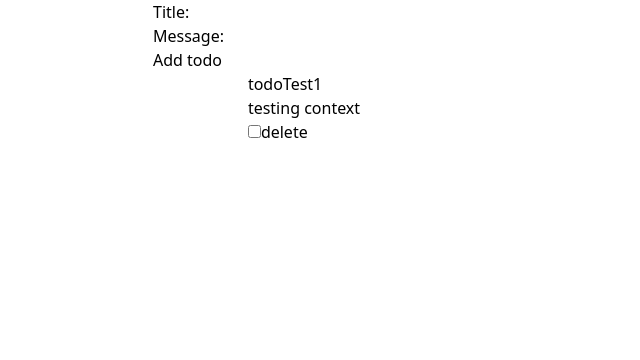
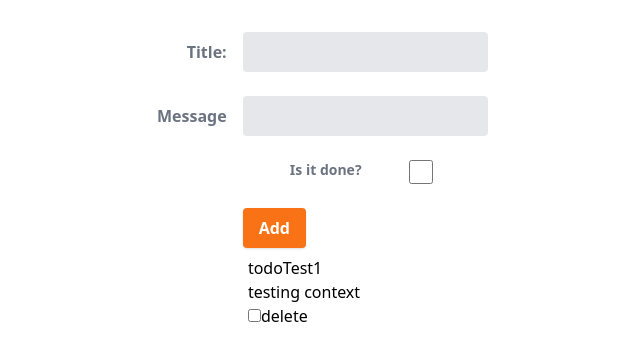
Before and after one commit to Siravian-index/todo-react-ts, a React (Vite) app: page / in a window 1280 px wide. Shown: the top 360 px of the page, without its empty margins (336-976 px from the left). Built offline with nearby package versions, Linux system fonts and the light colour scheme.

Commit message:
ADD---styles to the form

```diff
--- a/src/components/TodoForm.tsx
+++ b/src/components/TodoForm.tsx
@@ -4,37 +4,85 @@ import { nanoid } from 'nanoid'
 import { useTodoState } from '../stateManagement/ContextProvider'
 import { todo, todoAction } from '../stateManagement/reducer'
 
-type userInputType = { title: string; message: string }
+type userInputType = { title: string; message: string; isDone: boolean }
 
 const TodoForm: React.FC = () => {
-  const [{ title, message }, setUserInput] = React.useState<userInputType>({ title: '', message: '' })
+  const [{ title, message, isDone }, setUserInput] = React.useState<userInputType>({
+    title: '',
+    message: '',
+    isDone: false,
+  })
   const { dispatch } = useTodoState()
+
+  const handleCheck = () => {
+    setUserInput({ title, message, isDone: !isDone })
+  }
 
   const onSubmit = (e: React.FormEvent<HTMLFormElement>) => {
     e.preventDefault()
     if (title && message) {
-      const todo: todo = { title, message, isDone: false, id: nanoid() }
+      const todo: todo = { title, message, isDone, id: nanoid() }
       dispatch({ type: todoAction.ADD, payload: todo })
-      setUserInput({ title: '', message: '' })
+      setUserInput({ title: '', message: '', isDone: false })
     }
   }
 
   return (
-    <form onSubmit={(e) => onSubmit(e)}>
-      <div>
-        <label>
-          Title:
-          <input value={title} onChange={(e) => setUserInput({ message, title: e.target.value })} type='text' />
+    <form className='w-full max-w-sm p-2 md:mt-6' onSubmit={(e) => onSubmit(e)}>
+      <div className='md:flex md:items-center mb-6'>
+        <div className='md:w-1/3'>
+          <label className='block text-gray-500 font-bold md:text-right mb-1 md:mb-0 pr-4' htmlFor='inline-full-name'>
+            Title:
+          </label>
+        </div>
+        <div className='md:w-2/3'>
+          <input
+            className='bg-gray-200 appearance-none border-2 border-gray-200 rounded w-full py-2 px-4 text-gray-700 leading-tight focus:outline-none focus:bg-white focus:border-orange-500'
+            id='inline-full-name'
+            type='text'
+            onChange={(e) => setUserInput({ message, isDone, title: e.target.value })}
+            value={title}
+          />
+        </div>
+      </div>
+      <div className='md:flex md:items-center mb-6'>
+        <div className='md:w-1/3'>
+          <label className='block text-gray-500 font-bold md:text-right mb-1 md:mb-0 pr-4' htmlFor='inline-password'>
+            Message
+          </label>
+        </div>
+        <div className='md:w-2/3'>
+          <input
+            className='bg-gray-200 appearance-none border-2 border-gray-200 rounded w-full py-2 px-4 text-gray-700 leading-tight focus:outline-none focus:bg-white focus:border-orange-500'
+            id='inline-full-name'
+            type='text'
+            onChange={(e) => setUserInput({ title, isDone, message: e.target.value })}
+            value={message}
+          />
+        </div>
+      </div>
+      <div className='flex justify-center  md:items-center mb-6'>
+        <div className='md:w-1/3'></div>
+        <label className='md:w-2/3  text-gray-500 font-bold flex justify-evenly'>
+          <span className='text-sm'>Is it done?</span>
+          <input
+            className='mr-2 leading-tight accent-orange-500 w-6 h-6 rounded'
+            type='checkbox'
+            checked={isDone}
+            onChange={() => handleCheck()}
+          />
         </label>
       </div>
-      <div>
-        <label>
-          Message:
-          <input value={message} onChange={(e) => setUserInput({ title, message: e.target.value })} type='text' />
-        </label>
-      </div>
-      <div>
-        <button type='submit'>Add todo</button>
+      <div className='flex md:items-center'>
+        <div className='w-2/3 md:w-1/3'></div>
+        <div className='w-1/3 md:w-2/3'>
+          <button
+            className='shadow bg-orange-500 hover:bg-orange-400 focus:shadow-outline focus:outline-none text-white font-bold py-2 px-4 rounded'
+            type='submit'
+          >
+            Add
+          </button>
+        </div>
       </div>
     </form>
   )
--- a/src/components/TodoList.tsx
+++ b/src/components/TodoList.tsx
@@ -17,7 +17,7 @@ const TodoList: React.FC = () => {
     dispatch({ type: todoAction.REMOVE, payload: todo })
   }
   return (
-    <div>
+    <div className='flex'>
       {todoList
         .slice()
         .sort((a, b) => Number(a.isDone) - Number(b.isDone))
```
